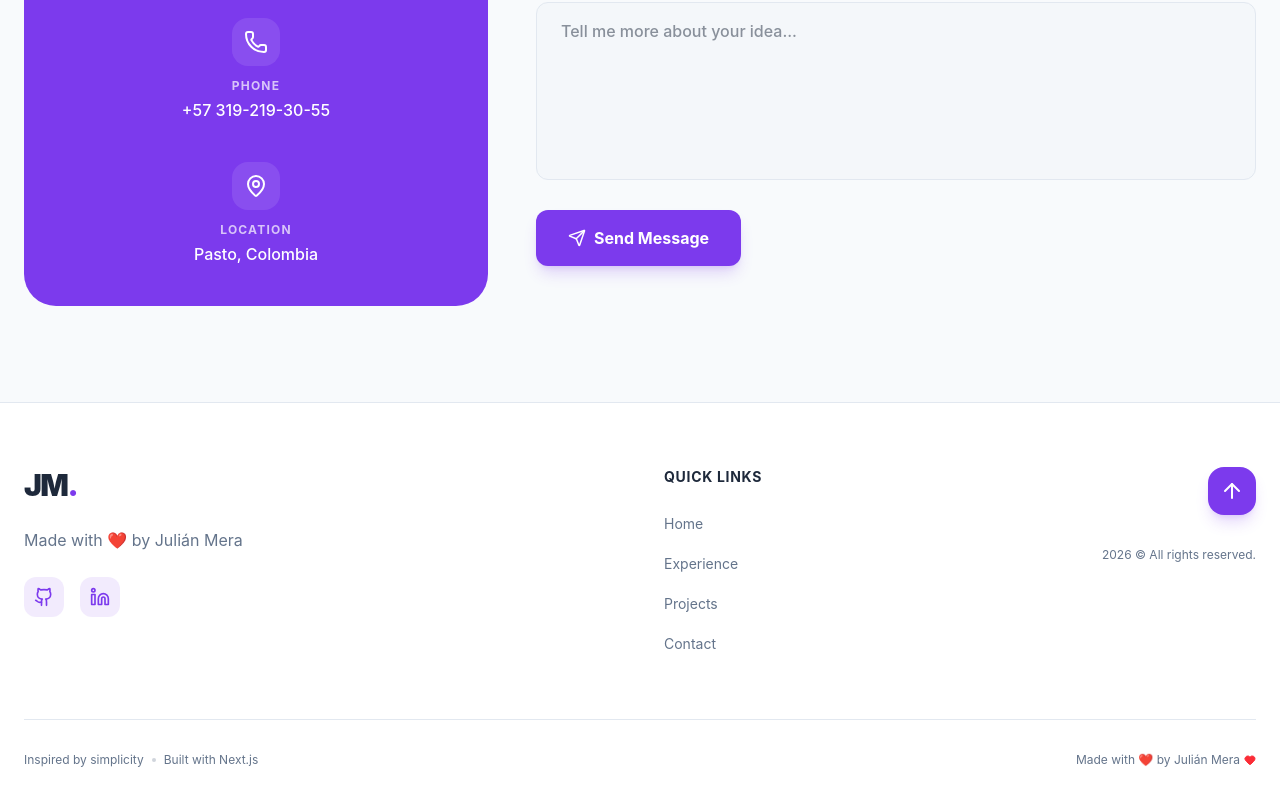
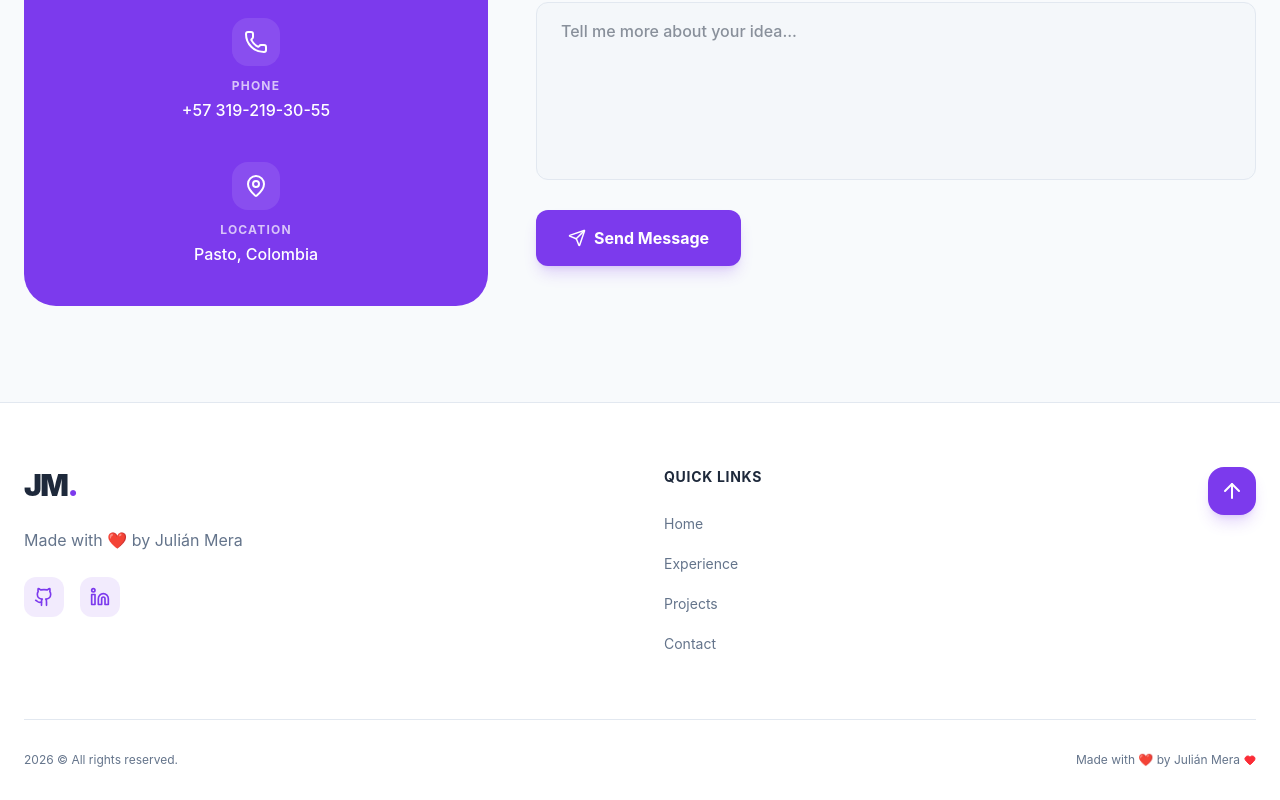
Before and after one commit to Jujuks/portfolio_julian, a Next.js app: page /en in a window 1280 px wide. Shown: the part 6551-7351 px from the top of the page. Built offline with nearby package versions, Linux system fonts and the light colour scheme.

Commit message:
Ultimo Cambio

```diff
--- a/app/_components/Footer.tsx
+++ b/app/_components/Footer.tsx
@@ -73,18 +73,13 @@ export default function Footer() {
             >
             <ArrowUp size={24} />
           </motion.button>
-            <p className="text-xs text-muted-foreground text-left md:text-right">
-              {currentYear} © {t('rights')}
-            </p>
         </div>
       </div>
 
       <div className="pt-8 border-t border-border flex flex-col md:flex-row justify-between items-center gap-4">
-          <div className="flex items-center gap-2 text-xs text-muted-foreground">
-             <span>Inspired by simplicity</span>
-             <span className="w-1 h-1 bg-muted-foreground/30 rounded-full" />
-             <span>Built with Next.js</span>
-          </div>
+        <p className="text-xs text-muted-foreground">
+          {currentYear} © {t('rights')}
+        </p>
         <div className="flex items-center gap-1 text-xs text-muted-foreground">
           {t('madeWith')} <Heart size={12} className="text-red-500 fill-red-500" />
         </div>
```
Lines whose indentation alone changed are shown as unchanged.
